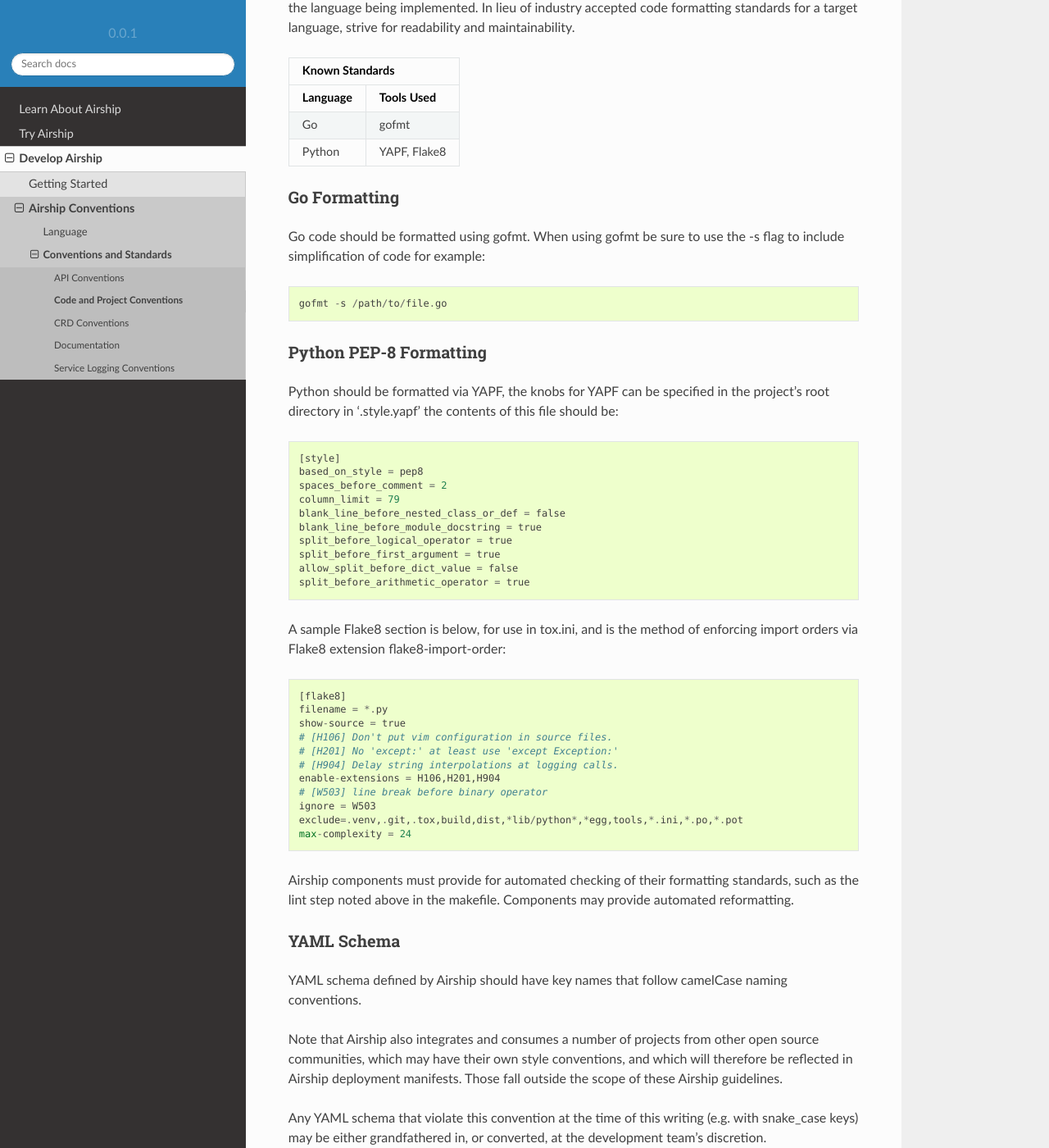
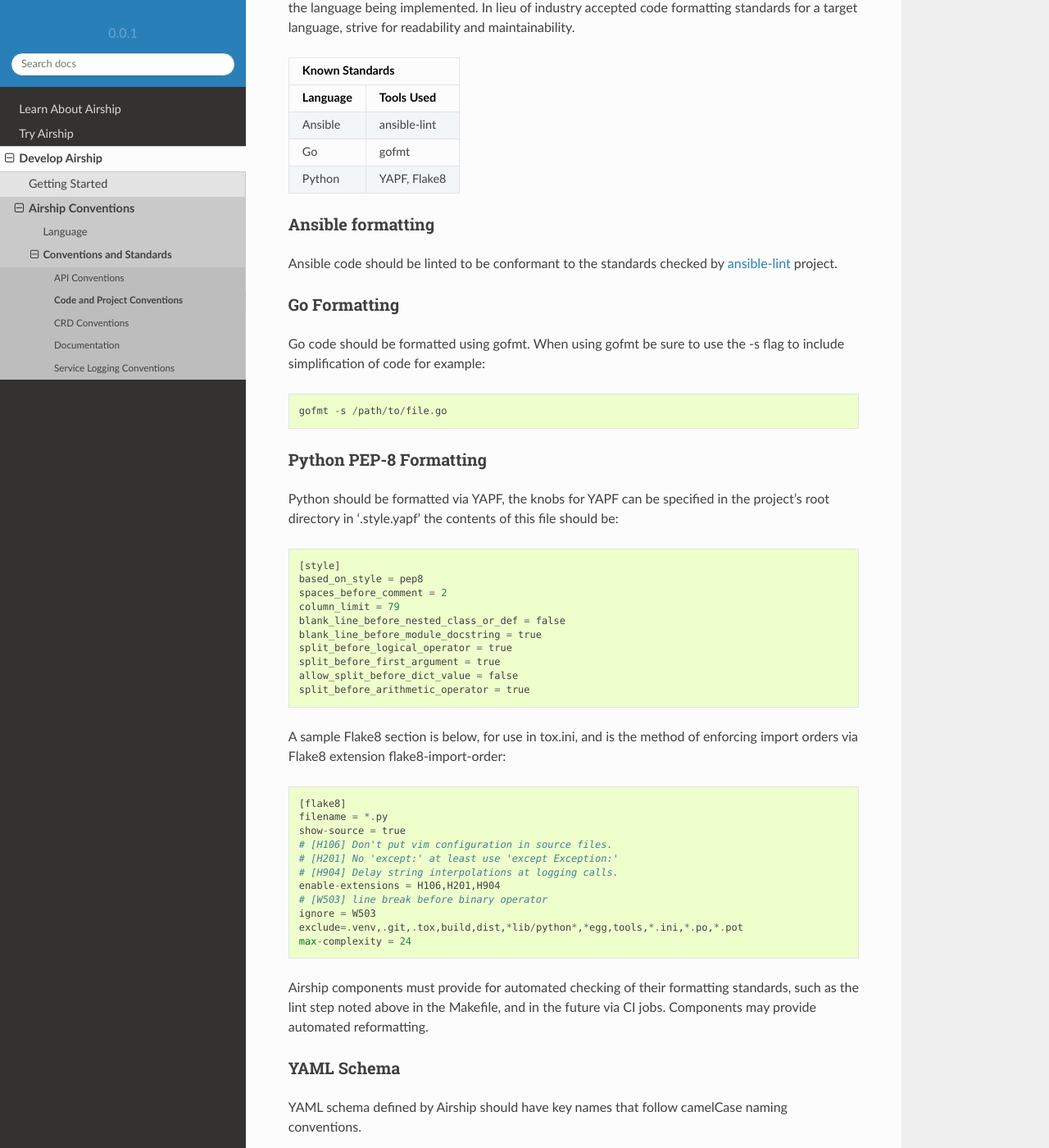
Before and after one commit to airshipit/docs, a Sphinx documentation site: the page built from doc/source/develop/code-conventions.rst, in a window 1280 px wide and 1400 px high, scrolled down 1855 px. Shown: the whole window at 82% size. Built offline with Sphinx 7.4.7 and the Read the Docs theme 2.0.0, drawn with Linux system fonts in a browser that asks for light colours; some of the changed text lies outside the part shown.

Commit message:
Add Ansible code formatting documentation
This patch addresses reviewers need to point to a standart to
follow for Ansible code formatting when contributing to
the Airship project.

It is expected that when code is submitted, it should have
ansible-lint run against it before hand. Later these should be
enforced at the gate.

Change-Id: I67fdfa118a1cdecf8a5bc5224687366a18d60ee5

```diff
--- a/doc/source/develop/code-conventions.rst
+++ b/doc/source/develop/code-conventions.rst
@@ -33,7 +33,7 @@
 project. These subdirectories should be named for the component represented by
 that chart.
 
-e.g.: For project ``foo``, which also maintains the charts for ``bar`` and
+E.g.: For project ``foo``, which also maintains the charts for ``bar`` and
 ``baz``:
 
 -  foo/charts/foo contains the chart for ``foo``
@@ -51,7 +51,7 @@
 project. The subdirectory will contain the dockerfile that can be used to
 generate the image.
 
-e.g.: For project ``foo``, which also produces a Docker image for ``bar``:
+E.g.: For project ``foo``, which also produces a Docker image for ``bar``:
 
 -  foo/images/foo contains the dockerfile for ``foo``
 -  foo/images/bar contains the dockerfile for ``bar``
@@ -107,9 +107,16 @@
 -------------------------------------------------------
 Language         Tools Used
 ===============  ======================================
+Ansible          ansible-lint
 Go               gofmt
 Python           YAPF, Flake8
 ===============  ======================================
+
+Ansible formatting
+~~~~~~~~~~~~~~~~~~
+
+Ansible code should be linted to be conformant to the standards checked
+by `ansible-lint`_ project.
 
 Go Formatting
 ~~~~~~~~~~~~~~~~~~~
@@ -155,8 +162,8 @@
 
 
 Airship components must provide for automated checking of their formatting
-standards, such as the lint step noted above in the makefile. Components may
-provide automated reformatting.
+standards, such as the lint step noted above in the Makefile, and in the future
+via CI jobs. Components may provide automated reformatting.
 
 YAML Schema
 ~~~~~~~~~~~
@@ -271,3 +278,4 @@
 .. _Docker: https://www.docker.com/
 .. _helm-toolkit: https://git.openstack.org/cgit/openstack/openstack-helm-infra/tree/helm-toolkit
 .. _Openstack-Helm: https://wiki.openstack.org/wiki/Openstack-helm
+.. _ansible-lint: https://github.com/ansible/ansible-lint
```
